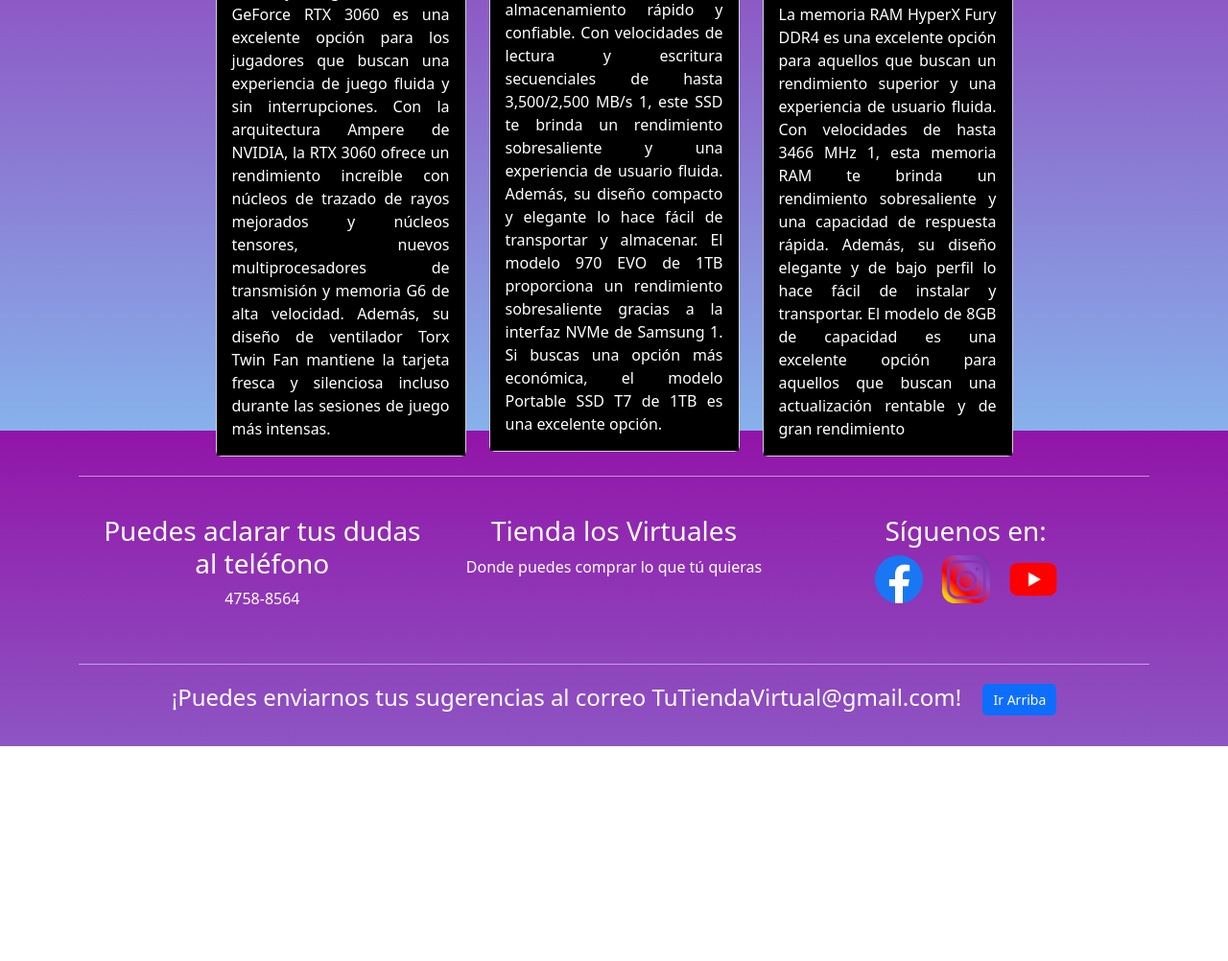
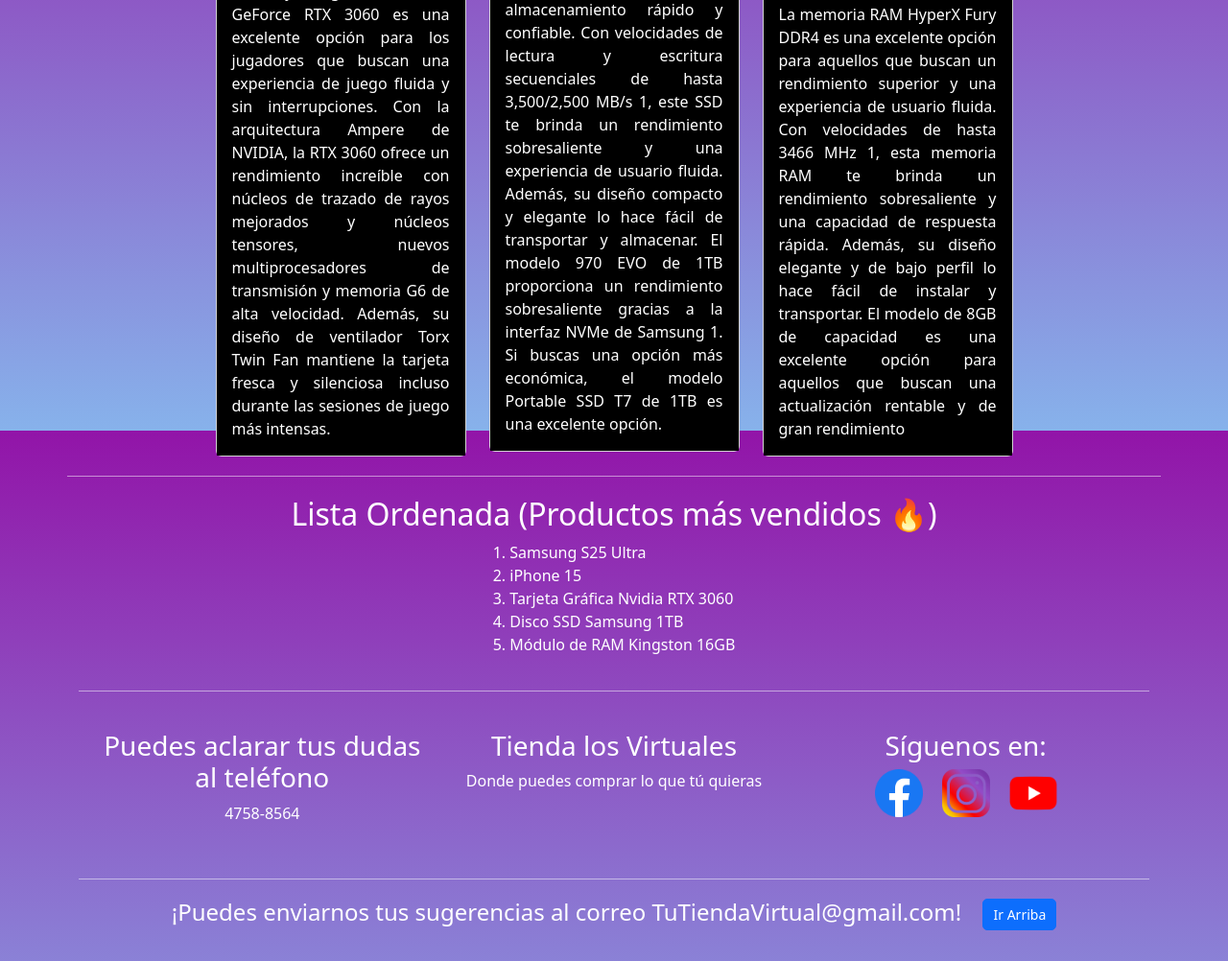
Before and after one commit to JeremyFuentes/Html_PrograIII, a plain HTML site: page Template/index.html in a window 1280 px wide. Shown: the part 1151-2153 px from the top of the page at 96% size. Before the commit the page ends 1929 px from the top, so only its background shows below. Drawn offline with nearby package versions, Linux system fonts and the light colour scheme.

Commit message:
Second Commit

```diff
--- a/Template/index.html
+++ b/Template/index.html
@@ -92,6 +92,18 @@
           </div>
         </div>
       </div>
+      <br>
+      <hr style="margin-top: 20px;">
+      <div style="display: flex; justify-content: center; align-items: center; flex-direction: column; text-align: center; color: white;">
+        <h2>Lista Ordenada (Productos más vendidos 🔥)</h2>
+        <ol style="list-style-position: inside; padding: 0; text-align: left;">
+            <li>Samsung S25 Ultra</li>
+            <li>iPhone 15</li>
+            <li>Tarjeta Gráfica Nvidia RTX 3060</li>
+            <li>Disco SSD Samsung 1TB</li>
+            <li>Módulo de RAM Kingston 16GB</li>
+        </ol>
+    </div>
       <div id="final-container"></div>
       <script>
         fetch('fin.html')
```
